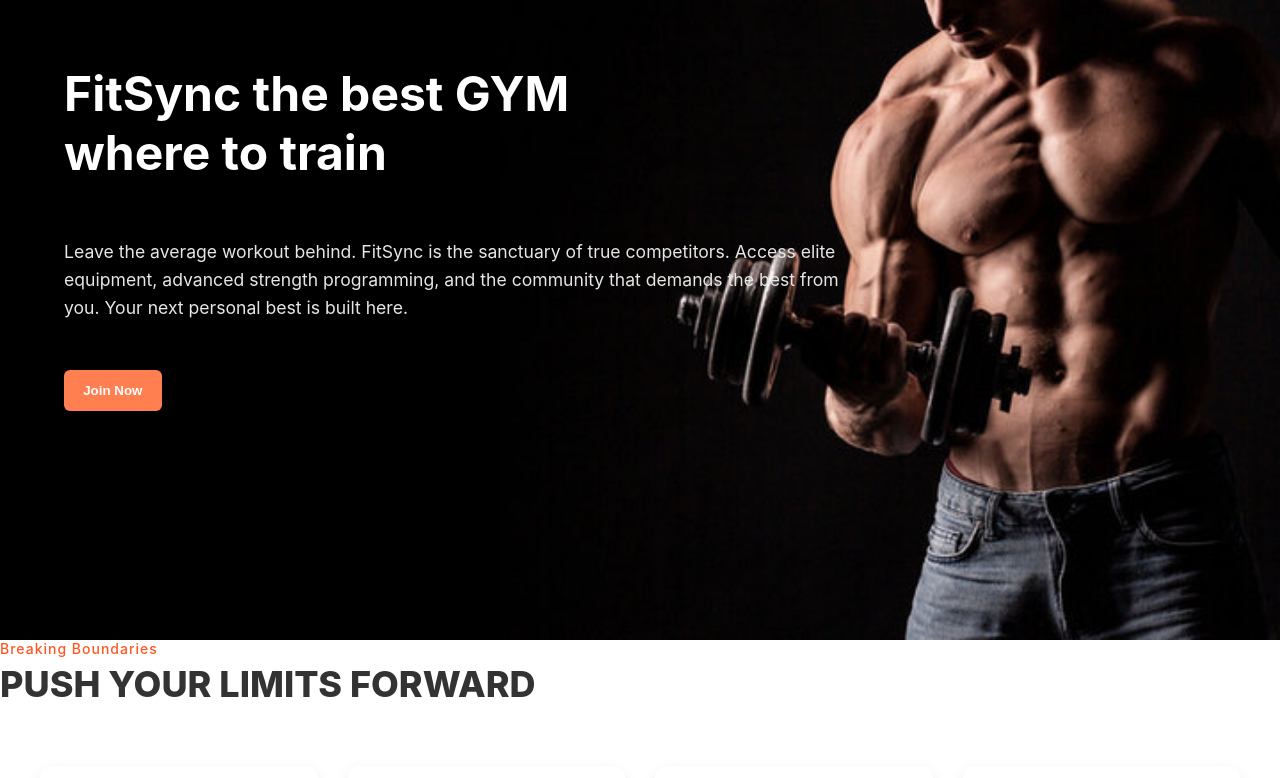
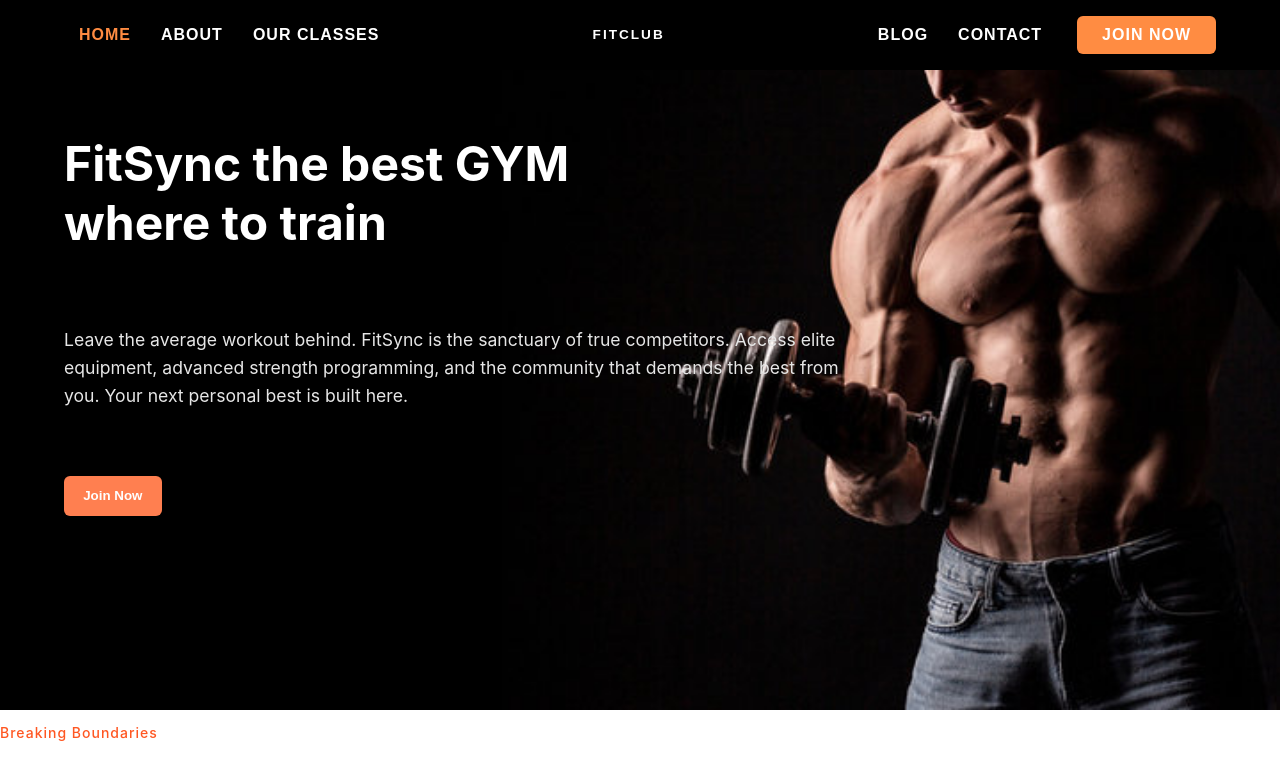
Before and after one commit to josefrometa/FitSync, a React (Vite) app: page / in a window 1280 px wide. Shown: the top 778 px of the page. Built offline with nearby package versions, Linux system fonts and the light colour scheme.

Commit message:
feat(add) Navbar && Footer

```diff
--- a/index.html
+++ b/index.html
@@ -5,6 +5,7 @@
     <link rel="icon" type="image/svg+xml" href="/vite.svg" />
     <meta name="viewport" content="width=device-width, initial-scale=1.0" />
     <title>react-with-flask</title>
+    <script src="https://kit.fontawesome.com/307af22ccf.js" crossorigin="anonymous"></script>
   </head>
   <body>
     <div id="root"></div>
--- a/src/App.jsx
+++ b/src/App.jsx
@@ -7,6 +7,7 @@
 import About from './components/About'
 
 import Payment from './components/Payment.jsx';
+import Footer from './components/Footer.jsx';
 
 
 function App() {
@@ -20,19 +21,19 @@
   return (
     <>
 
+   <Navbar/>
+
     <Home/>
-
-
-    <Navbar/>
 
     <Services />
 
     <Payment/>
 
-      <Navbar />
       <main>
         <About />
       </main>
+
+      <Footer />
     </>
   )
 }
--- /dev/null
+++ b/src/components/Footer.jsx
@@ -0,0 +1,58 @@
+import React from 'react'
+import '../styles/Footer.css'
+
+export default function Footer() {
+
+  return (
+    <footer className='site-footer'>
+        <div class="footer-content">
+
+        <div class="footer-column brand-column">
+            <div class="brand-info">
+                <span class="logo-icon">FS</span>
+                <span class="logo-text">FitSync</span>
+            </div>
+            <ul>
+                <li><a href="#">Blog</a></li>
+                <li><a href="#">Autores Invitados</a></li>
+            </ul>
+        </div>
+
+        <div class="footer-column digital-column">
+            <div class="column-title">Digital</div>
+            <ul>
+                <li><a href="#">Servicios</a></li>
+                <li><a href="#">Contacto: +58 41400000</a></li>
+            </ul>
+        </div>
+
+        <div class="footer-column info-column">
+            <div class="column-title">INFORMACIÓN</div>
+            <ul>
+                <li><a href="#">Plan de Social Media</a></li>
+                <li><a href="#">Plan de Marketing Digital</a></li>
+                <li><a href="#">Marketing de Contenidos</a></li>
+            </ul>
+        </div>
+
+        <div class="footer-column community-column">
+            <div class="column-title">MI COMUNIDAD</div>
+            <div class="social-icons">
+                <a href="#" aria-label="Facebook"><i class="fab fa-facebook-f"></i></a>
+                <a href="#" aria-label="Twitter"><i class="fab fa-twitter"></i></a>
+                <a href="#" aria-label="Instagram"><i class="fab fa-instagram"></i></a>
+                <a href="#" aria-label="LinkedIn"><i class="fab fa-linkedin-in"></i></a>
+                <a href="#" aria-label="YouTube"><i class="fab fa-youtube"></i></a>
+                <a href="#" aria-label="Pinterest"><i class="fab fa-pinterest-p"></i></a>
+                <a href="#" aria-label="RSS"><i class="fas fa-rss"></i></a>
+            </div>
+        </div>
+    </div>
+
+    <div class="footer-bottom">
+        <p class="copyright">Copyright © 2025 - <a href="#">FitSync</a> | <a href="#">Aviso Legal y Política de Privacidad</a></p>
+        <p class="web-dev">Desarrollo Web FitSync Team</p>
+    </div>
+    </footer>
+  )
+}
--- a/src/components/Navbar.jsx
+++ b/src/components/Navbar.jsx
@@ -4,8 +4,23 @@
 export default function Navbar() {
 
   return (
-    <nav className="">
+    <nav className="navbar-container">
+      <div className="navbar-links">
+        <a href="#home" className="nav-link active">HOME</a>
+        <a href="#about" className="nav-link">ABOUT</a>
+        <a href="#classes" className="nav-link">OUR CLASSES</a>
+      </div>
 
+      <div className="navbar-logo-name">
+        {/* Aquí iría el logo si lo incluyeras */}
+        <span className="logo-text">FITCLUB</span>
+      </div>
+
+      <div className="navbar-right">
+        <a href="#blog" className="nav-link">BLOG</a>
+        <a href="#contact" className="nav-link">CONTACT</a>
+        <button className="join-button">JOIN NOW</button>
+      </div>
     </nav>
   )
 }
--- /dev/null
+++ b/src/styles/Footer.css
@@ -0,0 +1,163 @@
+/* Color estimado para el fondo: un azul oscuro / azul verdoso */
+:root {
+    --footer-bg:#000000 ;
+    --footer-text-light: #ffffff;
+    --footer-text-titles: #ff8c42; /* Color un poco más claro para los títulos */
+}
+
+/* --- Estilos Generales del Footer --- */
+.site-footer {
+    background-color: var(--footer-bg);
+    color: var(--footer-text-light);
+    font-family: Arial, sans-serif; /* Reemplazar con la fuente real si se conoce */
+    padding-top: 50px;
+}
+
+/* Contenedor principal de las 4 columnas */
+.footer-content {
+    max-width: 1200px;
+    margin: 0 auto;
+    padding: 0 20px 50px;
+    display: flex;
+    justify-content: space-between;
+    flex-wrap: wrap; /* Permite que las columnas se apilen en pantallas pequeñas */
+}
+
+/* Estilo para cada columna */
+.footer-column {
+    flex-basis: 22%; /* Un poco menos de 25% para dejar espacio entre ellas */
+    padding: 0 15px;
+    box-sizing: border-box;
+    min-width: 150px;
+}
+
+/* --- Estilos de Títulos y Listas --- */
+.column-title {
+    font-weight: bold;
+    font-size: 0.9em;
+    margin-bottom: 20px;
+    letter-spacing: 1px;
+    color: var(--footer-text-titles);
+    text-transform: uppercase;
+}
+
+.site-footer ul {
+    list-style: none;
+    padding: 0;
+    margin: 0;
+}
+
+.site-footer ul li {
+    margin-bottom: 8px;
+}
+
+.site-footer ul li a {
+    color: inherit;
+    text-decoration: none;
+    font-size: 0.9em;
+}
+
+.site-footer ul li a:hover {
+    text-decoration: underline;
+}
+
+/* --- Columna 1: Brand/Logo --- */
+.brand-info {
+    display: flex;
+    align-items: center;
+    margin-bottom: 20px;
+}
+
+.logo-icon{
+    color: #ff8c42;
+}
+
+.logo-icon {
+    background-color: var(--footer-text-light);
+    color: var(--footer-bg);
+    border-radius: 50%;
+    width: 30px;
+    height: 30px;
+    display: flex;
+    justify-content: center;
+    align-items: center;
+    font-weight: bold;
+    font-size: 0.8em;
+    margin-right: 10px;
+}
+
+.logo-text {
+    line-height: 1.2;
+    font-size: 0.85em;
+    font-weight: bold;
+}
+
+/* --- Columna 4: Iconos Sociales --- */
+.social-icons {
+    display: flex;
+    flex-wrap: wrap;
+    gap: 12px; /* Espaciado entre los iconos */
+}
+
+.social-icons a {
+    color: inherit;
+    font-size: 20px; /* Tamaño del icono */
+    text-decoration: none;
+    transition: color 0.3s;
+}
+
+.social-icons a:hover {
+    color: var(--footer-text-titles);
+}
+
+/* --- Barra Inferior / Copyright --- */
+.footer-bottom {
+    border-top: 1px solid rgba(235, 7, 7, 0.1); /* Separador sutil */
+    text-align: center;
+    padding: 15px 20px;
+    font-size: 0.75em;
+    line-height: 1.5;
+}
+
+.footer-bottom p {
+    margin: 5px 0;
+}
+
+.footer-bottom a {
+    color: inherit;
+    text-decoration: none;
+}
+
+.footer-bottom a:hover {
+    text-decoration: underline;
+}
+
+/* --- Adaptabilidad (Media Queries) --- */
+@media (max-width: 768px) {
+    .footer-content {
+        flex-direction: column; /* Apilar columnas verticalmente */
+        padding-bottom: 30px;
+    }
+
+    .footer-column {
+        flex-basis: 100%;
+        margin-bottom: 30px;
+        padding: 0;
+    }
+
+    .column-title {
+        margin-bottom: 15px;
+    }
+}
+
+/* Ajuste para pantallas medianas (ej. tabletas) */
+@media (min-width: 769px) and (max-width: 1024px) {
+    .footer-column {
+        flex-basis: 48%; /* Dos columnas por fila */
+        margin-bottom: 30px;
+    }
+
+    /* Para agrupar las columnas en dos filas de dos */
+    .footer-column:nth-child(2) { margin-left: auto; }
+    .footer-column:nth-child(4) { margin-left: auto; }
+}
--- a/src/styles/Navbar.css
+++ b/src/styles/Navbar.css
@@ -1,9 +1,76 @@
-@import '../index.css';
-/* Reset básico de márgenes (no usar * para aplicar fondo global, eso bloquea fondos de componentes) */
-*{
-    margin: 0;
+/* Variables para colores */
+:root {
+  --background-color: #000000;
+  --text-color: #ffffff;
+  --accent-color: #ff8c42; /* Naranja quemado del botón y texto activo */
 }
 
-/* Aplicar el fondo de la página al body en lugar de al selector universal.
-   De este modo los componentes con clases específicas (ej. .Home) pueden
-   pintar su propio background sin ser 'tapados' por una regla universal. */
+/* Contenedor principal del Navbar */
+.navbar-container {
+  background-color: var(--background-color);
+  display: flex;
+  justify-content: space-between; /* Distribuye los elementos (links, logo, botón) */
+  align-items: center;
+  padding: 1rem 5%; /* Padding superior/inferior y a los lados */
+  font-family: Arial, sans-serif; /* Puedes ajustar la fuente */
+  color: var(--text-color);
+}
+
+/* Estilos para los enlaces */
+.nav-link {
+  color: var(--text-color);
+  text-decoration: none;
+  margin: 0 15px; /* Espacio entre los enlaces */
+  font-size: 1rem;
+  font-weight: bold;
+  letter-spacing: 1px;
+  transition: color 0.3s ease;
+}
+
+.nav-link:hover {
+  color: var(--accent-color);
+}
+
+/* Enlace activo (HOME en el ejemplo) */
+.nav-link.active {
+  color: var(--accent-color);
+}
+
+/* Contenedores de enlaces para mejor organización */
+.navbar-links,
+.navbar-right {
+  display: flex;
+  align-items: center;
+}
+
+/* Estilo para el nombre "FITCLUB" (ignorado el logo) */
+.navbar-logo-name {
+  /* Usaremos flex para centrar el nombre si se incluye el logo */
+  display: flex;
+  align-items: center;
+}
+
+.logo-text {
+  font-size: 1.5rem;
+  font-weight: bold;
+  letter-spacing: 2px;
+  color: var(--text-color); /* Blanco en el ejemplo */
+}
+
+/* Estilo para el botón "JOIN NOW" */
+.join-button {
+  background-color: var(--accent-color);
+  color: var(--text-color);
+  border: none;
+  padding: 10px 25px;
+  margin-left: 20px; /* Separación de CONTACT */
+  font-size: 1rem;
+  font-weight: bold;
+  letter-spacing: 1px;
+  cursor: pointer;
+  transition: background-color 0.3s ease;
+}
+
+.join-button:hover {
+  background-color: #e67e3a; /* Un tono un poco más oscuro al pasar el ratón */
+}
```
